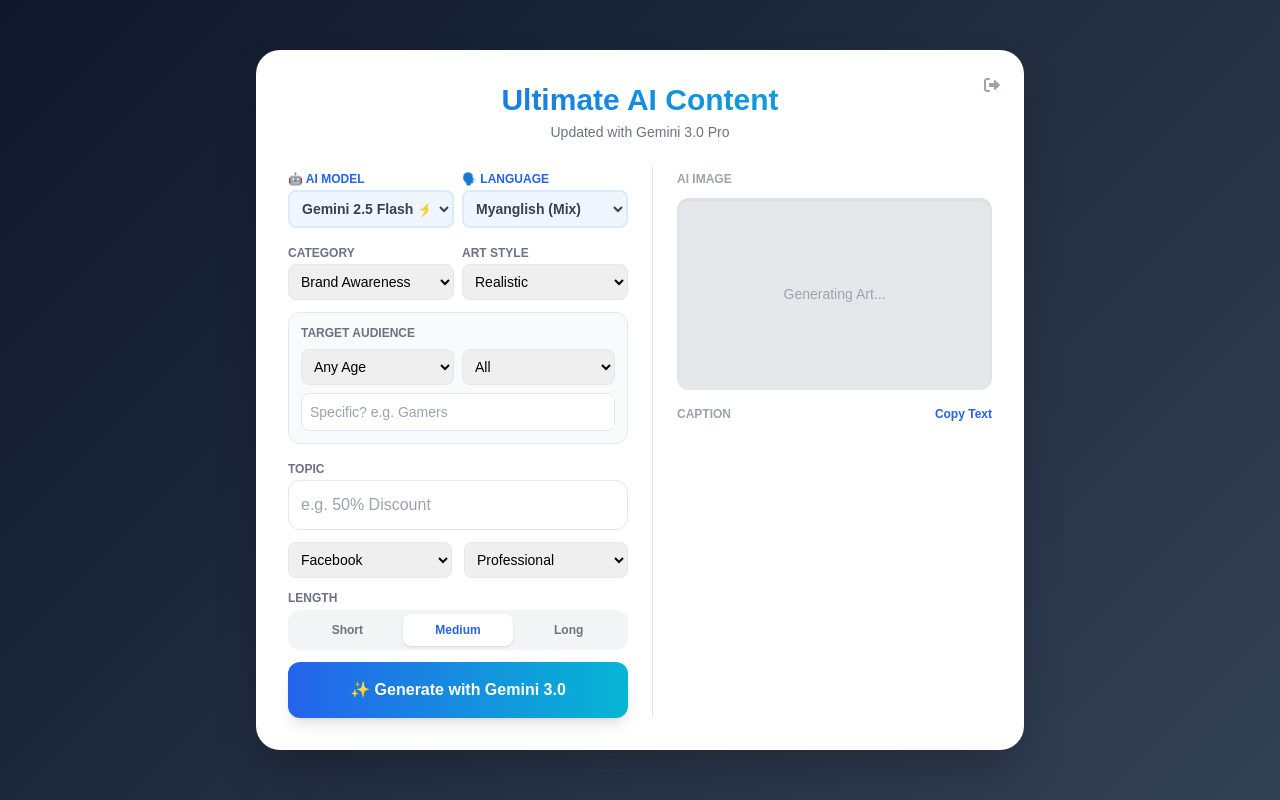
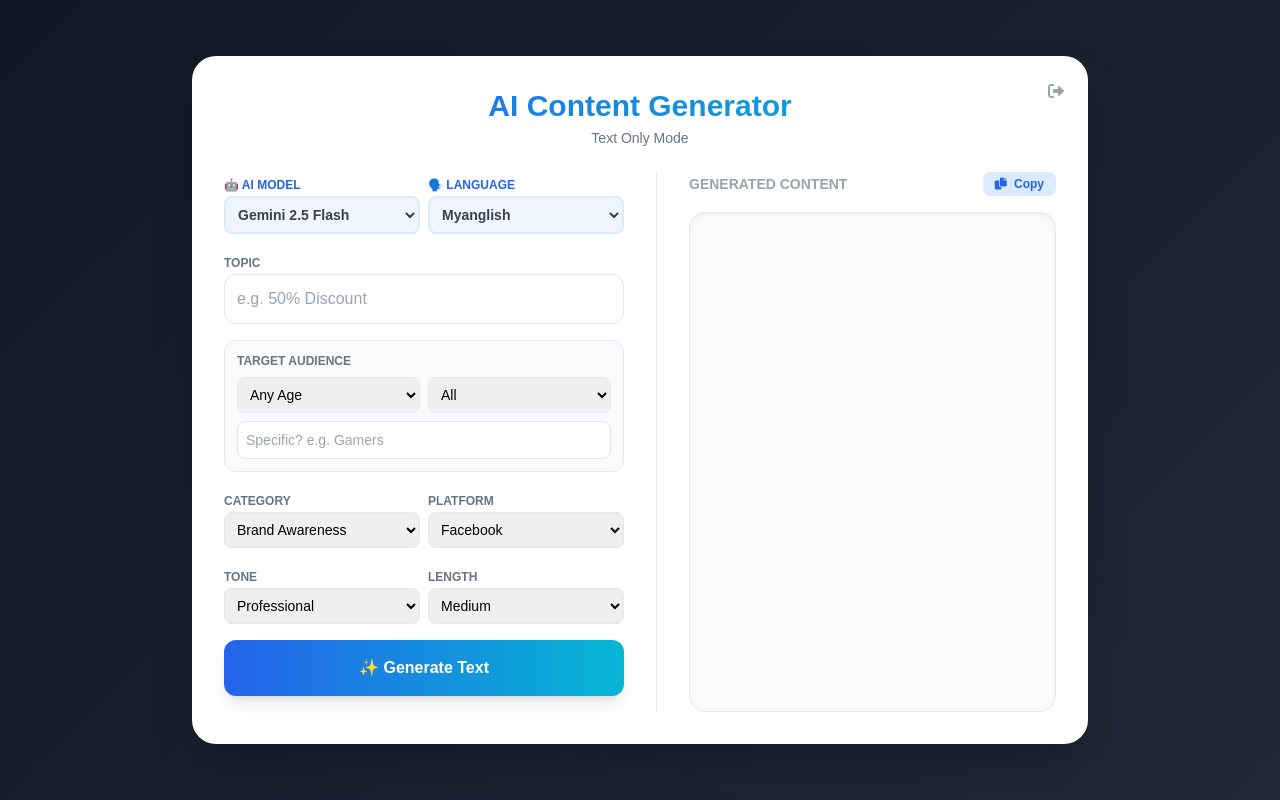
Before and after one commit to graphiccd44-arch/social-app, a Flask app: page / in a window 1280 px wide. Run offline with Flask 3, Linux system fonts and the light colour scheme; the visitor is signed in with stand-in values (Sample User, id 1); some libraries are stand-ins or nearby versions; some web fonts are replaced.

Commit message:
index.html

```diff
--- a/templates/index.html
+++ b/templates/index.html
@@ -3,17 +3,17 @@
 <head>
     <meta charset="UTF-8">
     <meta name="viewport" content="width=device-width, initial-scale=1.0">
-    <title>Ultimate AI Content</title>
+    <title>AI Content Text Only</title>
     <script src="https://cdn.tailwindcss.com"></script>
     <script src="https://cdn.jsdelivr.net/npm/marked/marked.min.js"></script>
     <link rel="stylesheet" href="https://cdnjs.cloudflare.com/ajax/libs/font-awesome/6.0.0/css/all.min.css" />
     <style>
         @import url('https://fonts.googleapis.com/css2?family=Padauk:wght@400;700&display=swap');
         body { font-family: 'Padauk', sans-serif; }
-        .gradient-bg { background: linear-gradient(135deg, #0f172a 0%, #334155 100%); }
+        .gradient-bg { background: linear-gradient(135deg, #111827 0%, #1f2937 100%); }
         .loader { width: 20px; height: 20px; border: 3px solid #fff; border-top: 3px solid transparent; border-radius: 50%; animation: spin 1s linear infinite; }
         @keyframes spin { 0% { transform: rotate(0deg); } 100% { transform: rotate(360deg); } }
-        .prose h1, .prose h2 { font-weight: bold; margin-bottom: 0.5rem; color: #1e293b; }
+        .prose h1, .prose h2 { font-weight: bold; margin-bottom: 0.5rem; color: #1f2937; }
         .prose p { margin-bottom: 0.8rem; }
         .prose ul { list-style-type: disc; padding-left: 1.5rem; margin-bottom: 0.8rem; }
         .prose strong { color: #2563eb; }
@@ -32,23 +32,23 @@
     </div>
     {% else %}
 
-    <div class="bg-white p-6 md:p-8 rounded-3xl shadow-2xl w-full max-w-3xl relative">
+    <div class="bg-white p-6 md:p-8 rounded-3xl shadow-2xl w-full max-w-4xl relative">
         <a href="/logout" class="absolute top-6 right-6 text-gray-400 hover:text-red-500"><i class="fas fa-sign-out-alt"></i></a>
 
         <div class="text-center mb-6">
-            <h1 class="text-3xl font-extrabold text-transparent bg-clip-text bg-gradient-to-r from-blue-600 to-cyan-500">Ultimate AI Content</h1>
-            <p class="text-gray-500 text-sm mt-1">Updated with Gemini 3.0 Pro</p>
+            <h1 class="text-3xl font-extrabold text-transparent bg-clip-text bg-gradient-to-r from-blue-600 to-cyan-500">AI Content Generator</h1>
+            <p class="text-gray-500 text-sm mt-1">Text Only Mode</p>
         </div>
 
-        <div class="grid grid-cols-1 md:grid-cols-2 gap-6">
-            <div class="space-y-3">
+        <div class="grid grid-cols-1 md:grid-cols-2 gap-8">
+            <div class="space-y-4">
 
                 <div class="grid grid-cols-2 gap-2">
                     <div>
                         <label class="text-xs font-bold text-blue-600 uppercase">🤖 AI Model</label>
                         <select id="ai_model" class="w-full p-2 border-2 border-blue-100 rounded-lg text-sm font-bold text-gray-700 bg-blue-50">
-                            <option value="Gemini 3.0 Pro">Gemini 3.0 Pro 🔥</option>
-                            <option value="Gemini 2.5 Flash" selected>Gemini 2.5 Flash ⚡</option>
+                            <option value="Gemini 3.0 Pro">Gemini 3.0 Pro</option>
+                            <option value="Gemini 2.5 Flash" selected>Gemini 2.5 Flash</option>
                             <option value="DeepSeek">DeepSeek Style</option>
                             <option value="ChatGPT">ChatGPT Style</option>
                         </select>
@@ -56,22 +56,16 @@
                     <div>
                         <label class="text-xs font-bold text-blue-600 uppercase">🗣️ Language</label>
                         <select id="language" class="w-full p-2 border-2 border-blue-100 rounded-lg text-sm font-bold text-gray-700 bg-blue-50">
-                            <option value="Myanglish">Myanglish (Mix)</option>
+                            <option value="Myanglish">Myanglish</option>
                             <option value="Pure Burmese">Pure Burmese</option>
                             <option value="English Only">English Only</option>
                         </select>
                     </div>
                 </div>
 
-                <div class="grid grid-cols-2 gap-2">
                 <div>
-                        <label class="text-xs font-bold text-gray-500 uppercase">Category</label>
-                        <select id="category" class="w-full p-2 border rounded-lg text-sm"><option>Brand Awareness</option><option>Engagement</option><option>Educational</option><option>Copywriting</option></select>
-                    </div>
-                    <div>
-                        <label class="text-xs font-bold text-gray-500 uppercase">Art Style</label>
-                        <select id="art_style" class="w-full p-2 border rounded-lg text-sm"><option>Realistic</option><option>3D Render</option><option>Anime</option><option>Cinematic</option></select>
-                    </div>
+                    <label class="text-xs font-bold text-gray-500 uppercase">Topic</label>
+                    <input type="text" id="topic" placeholder="e.g. 50% Discount" class="w-full p-3 border rounded-xl outline-none focus:ring-2 focus:ring-blue-400 transition">
                 </div>
 
                 <div class="bg-gray-50 p-3 rounded-xl border border-gray-200">
@@ -83,69 +77,60 @@
                     <input type="text" id="persona" placeholder="Specific? e.g. Gamers" class="w-full p-2 border rounded-lg text-sm outline-none focus:ring-1 focus:ring-blue-400">
                 </div>
 
+                <div class="grid grid-cols-2 gap-2">
                     <div>
-                    <label class="text-xs font-bold text-gray-500 uppercase">Topic</label>
-                    <input type="text" id="topic" placeholder="e.g. 50% Discount" class="w-full p-3 border rounded-xl outline-none focus:ring-2 focus:ring-blue-400 transition">
+                        <label class="text-xs font-bold text-gray-500 uppercase">Category</label>
+                        <select id="category" class="w-full p-2 border rounded-lg text-sm"><option>Brand Awareness</option><option>Engagement</option><option>Educational</option><option>Copywriting</option></select>
+                    </div>
+                    <div>
+                        <label class="text-xs font-bold text-gray-500 uppercase">Platform</label>
+                        <select id="platform" class="w-full p-2 border rounded-lg text-sm"><option>Facebook</option><option>Instagram</option><option>LinkedIn</option><option>TikTok</option></select>
+                    </div>
                 </div>
 
-                <div class="grid grid-cols-2 gap-3">
-                    <select id="platform" class="p-2 border rounded-lg text-sm"><option>Facebook</option><option>Instagram</option><option>LinkedIn</option><option>TikTok</option></select>
-                    <select id="tone" class="p-2 border rounded-lg text-sm"><option>Professional</option><option>Funny</option><option>Emotional</option></select>
+                <div class="grid grid-cols-2 gap-2">
+                    <div>
+                        <label class="text-xs font-bold text-gray-500 uppercase">Tone</label>
+                        <select id="tone" class="w-full p-2 border rounded-lg text-sm"><option>Professional</option><option>Funny</option><option>Emotional</option></select>
                     </div>
-
                     <div>
-                    <label class="text-xs font-bold text-gray-500 uppercase block mb-1">Length</label>
-                    <div class="flex bg-gray-100 p-1 rounded-xl">
-                        <button onclick="setLen('Short')" class="l-btn flex-1 py-2 rounded-lg text-xs font-bold text-gray-500 hover:bg-white">Short</button>
-                        <button onclick="setLen('Medium')" class="l-btn flex-1 py-2 rounded-lg text-xs font-bold bg-white shadow text-blue-600">Medium</button>
-                        <button onclick="setLen('Long')" class="l-btn flex-1 py-2 rounded-lg text-xs font-bold text-gray-500 hover:bg-white">Long</button>
+                        <label class="text-xs font-bold text-gray-500 uppercase">Length</label>
+                        <select id="length" class="w-full p-2 border rounded-lg text-sm"><option>Short</option><option value="Medium" selected>Medium</option><option>Long</option></select>
                     </div>
-                    <input type="hidden" id="length" value="Medium">
                  </div>
 
                 <button onclick="generate()" id="genBtn" class="w-full bg-gradient-to-r from-blue-600 to-cyan-500 text-white font-bold py-4 rounded-xl shadow-lg hover:shadow-xl transition transform hover:-translate-y-1 flex justify-center items-center gap-2">
-                    <span>✨ Generate with Gemini 3.0</span>
+                    <span>✨ Generate Text</span>
                 </button>
             </div>
 
-            <div id="outputArea" class="hidden md:block border-l pl-0 md:pl-6 border-gray-200">
-                <div class="mb-4">
-                    <span class="text-xs font-bold text-gray-400 uppercase">AI Image</span>
-                    <div id="imgContainer" class="w-full h-48 bg-gray-200 rounded-xl overflow-hidden mt-2 relative shadow-inner">
-                        <div class="absolute inset-0 flex items-center justify-center text-gray-400 text-sm">Generating Art...</div>
-                        <img id="aiImage" class="w-full h-full object-cover hidden hover:scale-105 transition duration-500" alt="AI Art">
+            <div id="outputArea" class="hidden md:block border-l pl-0 md:pl-8 border-gray-200">
+                <div class="flex justify-between items-center mb-4">
+                    <span class="text-sm font-bold text-gray-400 uppercase">Generated Content</span>
+                    <button onclick="copyText()" class="bg-blue-100 text-blue-600 px-3 py-1 rounded-lg text-xs font-bold hover:bg-blue-200 transition">
+                        <i class="fas fa-copy mr-1"></i> Copy
+                    </button>
                 </div>
+
+                <div class="bg-gray-50 rounded-2xl p-6 border border-gray-200 h-[500px] overflow-y-auto shadow-inner">
+                    <div id="contentText" class="prose prose-blue max-w-none text-gray-700 text-base leading-relaxed"></div>
                 </div>
-                <div>
-                    <div class="flex justify-between items-end mb-2">
-                        <span class="text-xs font-bold text-gray-400 uppercase">Caption</span>
-                        <button onclick="copyText()" class="text-blue-600 text-xs font-bold hover:underline">Copy Text</button>
-                    </div>
-                    <div id="contentText" class="prose text-sm text-gray-700 h-64 overflow-y-auto pr-2"></div>
                 <input type="hidden" id="rawText">
-                </div>
             </div>
         </div>
 
         <div id="mobileResult" class="md:hidden mt-6 hidden">
             <hr class="my-4">
             <h3 class="font-bold mb-2 text-blue-600">Result:</h3>
-            <img id="mobileImage" class="w-full rounded-xl mb-4 hidden">
+            <div class="bg-gray-50 rounded-xl p-4 border border-gray-200">
                 <div id="mobileText" class="prose text-sm text-gray-700"></div>
+                <button onclick="copyText()" class="mt-3 w-full bg-blue-100 text-blue-600 py-2 rounded-lg text-xs font-bold">Copy Text</button>
+            </div>
         </div>
 
     </div>
 
     <script>
-        function setLen(val) {
-            document.getElementById('length').value = val;
-            document.querySelectorAll('.l-btn').forEach(b => {
-                b.classList.remove('bg-white', 'shadow', 'text-blue-600');
-                b.classList.add('text-gray-500');
-                if(b.innerText === val) { b.classList.add('bg-white', 'shadow', 'text-blue-600'); b.classList.remove('text-gray-500'); }
-            });
-        }
-
         async function generate() {
             const data = {
                 topic: document.getElementById('topic').value,
@@ -157,8 +142,8 @@
                 gender: document.getElementById('gender').value,
                 persona: document.getElementById('persona').value,
                 language: document.getElementById('language').value,
-                art_style: document.getElementById('art_style').value,
                 ai_model: document.getElementById('ai_model').value
+                // art_style removed
             };
 
             if(!data.topic) return alert("Topic ထည့်ပါဦး!");
@@ -178,22 +163,11 @@
                 const json = await res.json();
                 const rawContent = json.post_content || "Error processing text.";
 
-                // Text
+                // Text Only
                 const htmlContent = marked.parse(rawContent);
                 document.getElementById('contentText').innerHTML = htmlContent;
                 document.getElementById('mobileText').innerHTML = htmlContent;
                 document.getElementById('rawText').value = rawContent;
-
-                // Image
-                const prompt = json.image_prompt || "Abstract art";
-                const imgUrl = `https://image.pollinations.ai/prompt/${encodeURIComponent(prompt)}?nologo=true&width=800&height=600&seed=${Math.random()}`;
-
-                const img = document.getElementById('aiImage');
-                img.src = imgUrl;
-                img.onload = () => img.classList.remove('hidden');
-                const mImg = document.getElementById('mobileImage');
-                mImg.src = imgUrl;
-                mImg.classList.remove('hidden');
 
                 document.getElementById('outputArea').classList.remove('hidden');
                 document.getElementById('mobileResult').classList.remove('hidden');
@@ -201,7 +175,7 @@
             } catch (e) {
                 alert("Error: " + e);
             } finally {
-                btn.innerHTML = '<span>✨ Generate with Gemini 3.0</span>';
+                btn.innerHTML = '<span>✨ Generate Text</span>';
                 btn.disabled = false;
             }
         }
```
Lines whose indentation alone changed are shown as unchanged.
